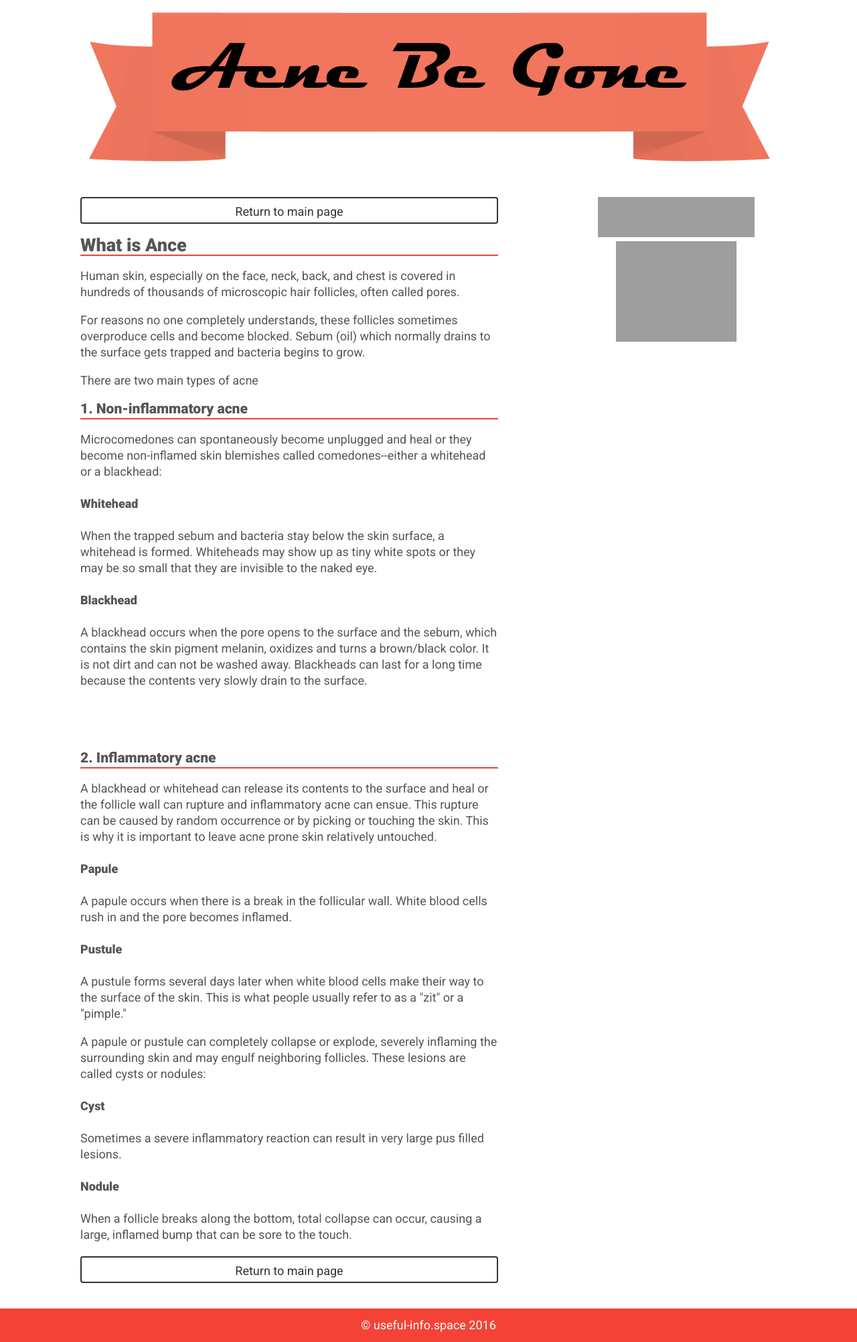
After one commit to useful-info/useful-info.github.io, a web app: file sites/acne/whatis.html in a window 1280 px wide. The commit adds this page. Shown: the whole page at 67% size. Run offline with its HTML, style and script files only (its server is not run), Linux system fonts and the light colour scheme; grey boxes are pictures that could not be loaded.

Commit message:
Acne 4th page added

```diff
--- a/sites/acne/assets/views/index.nunjucks
+++ b/sites/acne/assets/views/index.nunjucks
@@ -20,8 +20,9 @@
         <section class="main">
           <h1>Acne Information</h1>
           <ul class="nav">
+            <li class="nav__item"><a href="whatis.html">What is Ance</a></li>
+            <li class="nav__item"><a href="causes.html">What Causes Acne</a></li>
             <li class="nav__item"><a href="homemade.html">Homemade Acne Treatments</a></li>
-            <li class="nav__item"><a href="causes.html">What Causes Acne</a></li>
           </ul>
           <h3>What Is Acne?<br>Fast Facts: An Easy-to-Read Series of Publications for the Public</h3>
           <p>Acne is a disease that affects the skin’s oil glands. The small holes in your skin (pores) connect to oil glands under the skin. These glands make an oily substance called sebum. The pores connect to the glands by a canal called a follicle. Inside the follicles, oil carries dead skin cells to the surface of the skin. A thin hair also grows through the follicle and out to the skin. When the follicle of a skin gland clogs up, a pimple grows.</p>
--- a/sites/acne/index.html
+++ b/sites/acne/index.html
@@ -36,8 +36,9 @@
         <section class="main">
           <h1>Acne Information</h1>
           <ul class="nav">
+            <li class="nav__item"><a href="whatis.html">What is Ance</a></li>
+            <li class="nav__item"><a href="causes.html">What Causes Acne</a></li>
             <li class="nav__item"><a href="homemade.html">Homemade Acne Treatments</a></li>
-            <li class="nav__item"><a href="causes.html">What Causes Acne</a></li>
           </ul>
           <h3>What Is Acne?<br>Fast Facts: An Easy-to-Read Series of Publications for the Public</h3>
           <p>Acne is a disease that affects the skin’s oil glands. The small holes in your skin (pores) connect to oil glands under the skin. These glands make an oily substance called sebum. The pores connect to the glands by a canal called a follicle. Inside the follicles, oil carries dead skin cells to the surface of the skin. A thin hair also grows through the follicle and out to the skin. When the follicle of a skin gland clogs up, a pimple grows.</p>
--- /dev/null
+++ b/sites/acne/whatis.html
@@ -0,0 +1,123 @@
+<!DOCTYPE html>
+<html>
+<head>
+  <title>What is Ance</title>
+  <meta charset="utf-8" />
+  <meta name="viewport" content="width=device-width, initial-scale=1.0, maximum-scale=1.0, user-scalable=no" />
+  <meta name="description" content="What is Ance" />
+  <meta name="keywords" content="what is ance" />
+  <link rel="stylesheet" href="./public/styles/app.css" type="text/css" />
+  <link rel="canonical" href="useful-info.space/sites/acne/" />
+</head>
+<body>
+  <div class="l-wrapper">
+    <div class="l-header">
+      <header class="header">
+  <div class="head">
+    <img class="head__pic" alt="acne information" src="./public/images/main.png" />
+  </div>
+  <div class="header__ad">
+    <script async src="//pagead2.googlesyndication.com/pagead/js/adsbygoogle.js"></script>
+    <ins class="adsbygoogle"
+         style="position:relative;display:block;max-width:1040px;width:100%;max-height:90px;margin:0 auto;text-align:center;overflow:hidden;"
+         data-ad-client="ca-pub-8522780238512878"
+         data-ad-slot="9552897149"
+         data-ad-format="auto"></ins>
+    <script>
+      (adsbygoogle = window.adsbygoogle || []).push({});
+    </script>
+  </div>
+</header>
+
+    </div><!--/l-header-->
+
+    <div class="l-container">
+      <div class="l-content">
+        <div class="return">
+          <a class="return__link" href="index.html">Return to main page</a>
+        </div>
+        <section class="main">
+          <h1>What is Ance</h1>
+          <p>Human skin, especially on the face, neck, back, and chest is covered in hundreds of thousands of microscopic hair follicles, often called pores.</p>
+          <p>For reasons no one completely understands, these follicles sometimes overproduce cells and become blocked. Sebum (oil) which normally drains to the surface gets trapped and bacteria begins to grow.</p>
+          <p>There are two main types of acne</p>
+          <h3>1. Non-inflammatory acne</h3>
+          <p>Microcomedones can spontaneously become unplugged and heal or they become non-inflamed skin blemishes called comedones--either a whitehead or a blackhead:</p>
+          <h4>Whitehead</h4>
+          <p>When the trapped sebum and bacteria stay below the skin surface, a whitehead is formed. Whiteheads may show up as tiny white spots or they may be so small that they are invisible to the naked eye.</p>
+          <h4>Blackhead</h4>
+          <p>A blackhead occurs when the pore opens to the surface and the sebum, which contains the skin pigment melanin, oxidizes and turns a brown/black color. It is not dirt and can not be washed away. Blackheads can last for a long time because the contents very slowly drain to the surface.</p>
+        </section>
+        <div class="main__ad">
+          <div class="main__ad_desktop">
+            <iframe src="//rcm-na.amazon-adsystem.com/e/cm?o=1&p=13&l=ur1&category=beauty&banner=17TAWVQYE1E5W96A8W82&f=ifr&linkID=6c1c7fd37f9fbf1167874bdbaf5fb083&t=useful-info-20&tracking_id=useful-info-20" width="468" height="60" scrolling="no" border="0" marginwidth="0" style="border:none;" frameborder="0"></iframe>
+          </div>
+          <div class="main__ad_mobile">
+            <iframe src="//rcm-na.amazon-adsystem.com/e/cm?o=1&p=21&l=ur1&category=beauty&banner=00AFNRTEE7XXVA2G6TG2&f=ifr&linkID=cfb93e91baa6872663586c3b4ee0040e&t=useful-info-20&tracking_id=useful-info-20" width="125" height="125" scrolling="no" border="0" marginwidth="0" style="border:none;" frameborder="0"></iframe>
+          </div>
+        </div>
+        <section class="main">
+          <h3>2. Inflammatory acne</h3>
+          <p>A blackhead or whitehead can release its contents to the surface and heal or the follicle wall can rupture and inflammatory acne can ensue. This rupture can be caused by random occurrence or by picking or touching the skin. This is why it is important to leave acne prone skin relatively untouched.</p>
+          <h4>Papule</h4>
+          <p>A papule occurs when there is a break in the follicular wall. White blood cells rush in and the pore becomes inflamed.</p>
+          <h4>Pustule</h4>
+          <p>A pustule forms several days later when white blood cells make their way to the surface of the skin. This is what people usually refer to as a "zit" or a "pimple."</p>
+          </p>A papule or pustule can completely collapse or explode, severely inflaming the surrounding skin and may engulf neighboring follicles. These lesions are called cysts or nodules:</p>
+          <h4>Cyst</h4>
+          <p>Sometimes a severe inflammatory reaction can result in very large pus filled lesions.</p>
+          <h4>Nodule</h4>
+          <p>When a follicle breaks along the bottom, total collapse can occur, causing a large, inflamed bump that can be sore to the touch.</p>
+        </section>
+        <div class="return">
+          <a class="return__link" href="index.html">Return to main page</a>
+        </div>
+      </div><!--/l-content-->
+
+      <div class="l-sidebar">
+        <section class="sidebar">
+  <div class="sidebar__ad">
+    <iframe src="//rcm-na.amazon-adsystem.com/e/cm?o=1&p=42&l=ur1&category=beauty&banner=0BEE8NNQHPRVWHT1G102&f=ifr&linkID=b8cc10f9b09e3f172f20bae25c2daa74&t=useful-info-20&tracking_id=useful-info-20" width="234" height="60" scrolling="no" border="0" marginwidth="0" style="border:none;" frameborder="0"></iframe>
+  </div>
+
+  <div class="sidebar__ad">
+    <iframe src="//rcm-na.amazon-adsystem.com/e/cm?o=1&p=9&l=ez&f=ifr&linkID=6c23cb15f6d42b527fc84047f2d190b5&t=useful-info-20&tracking_id=useful-info-20" width="180" height="150" scrolling="no" border="0" marginwidth="0" style="border:none;" frameborder="0"></iframe>
+  </div>
+
+  <div class="sidebar__ad">
+    <script async src="//pagead2.googlesyndication.com/pagead/js/adsbygoogle.js"></script>
+    <ins class="adsbygoogle"
+         style="display:inline-block;width:300px;height:600px"
+         data-ad-client="ca-pub-8522780238512878"
+         data-ad-slot="9147441140"></ins>
+    <script>
+    (adsbygoogle = window.adsbygoogle || []).push({});
+    </script>
+  </div>
+</section>
+
+      </div><!--/l-sidebar-->
+      <div class="clearfix"></div>
+    </div><!--/l-container-->
+  </div><!--/l-wrapper-->
+
+  <div class="l-footer">
+    <footer class="footer">
+  <div class="footer__ad">
+    <script async src="//pagead2.googlesyndication.com/pagead/js/adsbygoogle.js"></script>
+    <ins class="adsbygoogle"
+         style="position:relative;display:block;max-width:1040px;width:100%;max-height:90px;margin:0 auto;text-align:center;overflow:hidden;"
+         data-ad-client="ca-pub-8522780238512878"
+         data-ad-slot="4606163543"
+         data-ad-format="auto"></ins>
+    <script>
+    (adsbygoogle = window.adsbygoogle || []).push({});
+    </script>
+  </div>
+
+  <p class="footer__text">&#169; useful-info.space 2016</p>
+</footer>
+
+  </div><!--/l-footer-->
+</body>
+</html>
```
Also changed, not shown: sites/acne/assets/views/whatis.nunjucks (added, +72 -0 lines).
